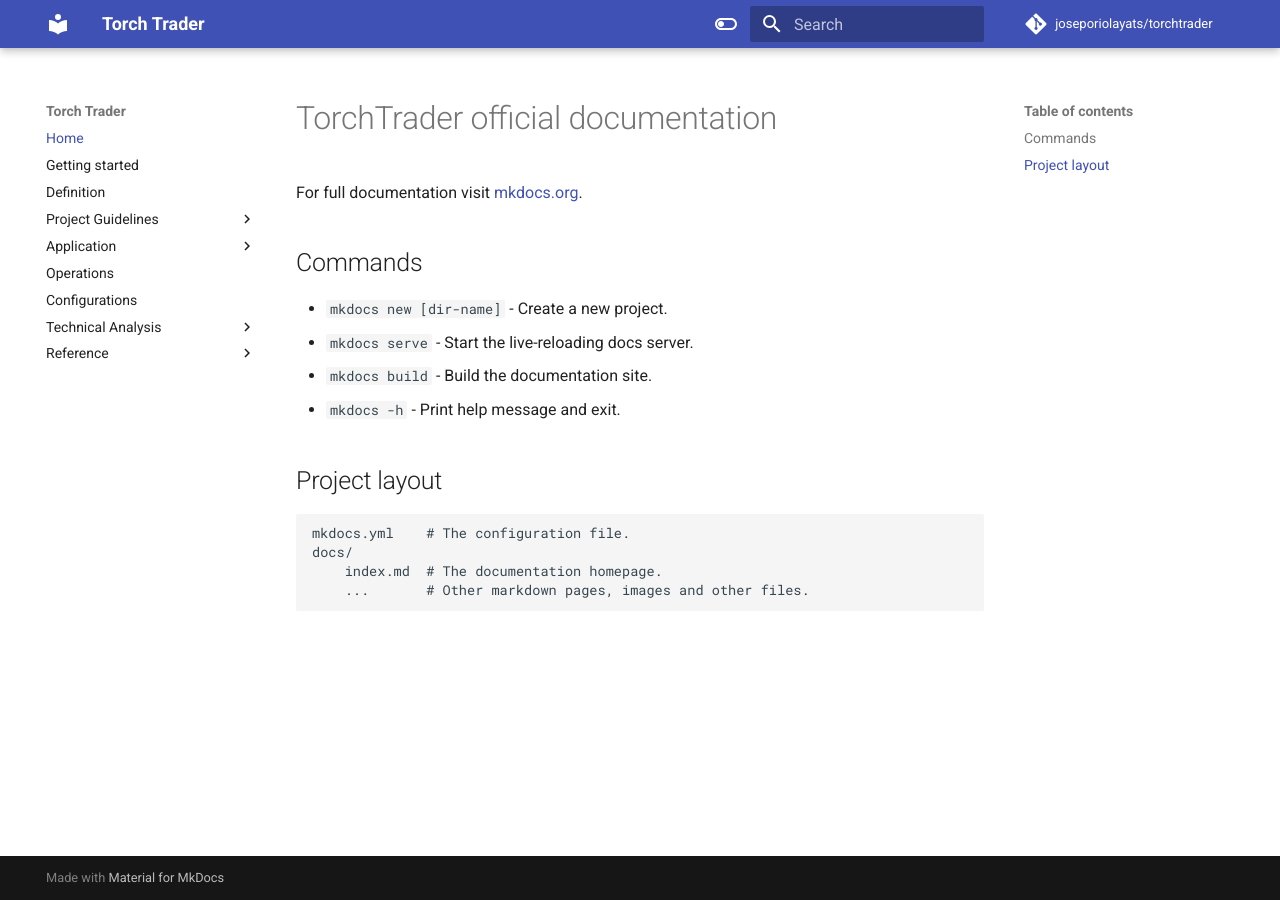
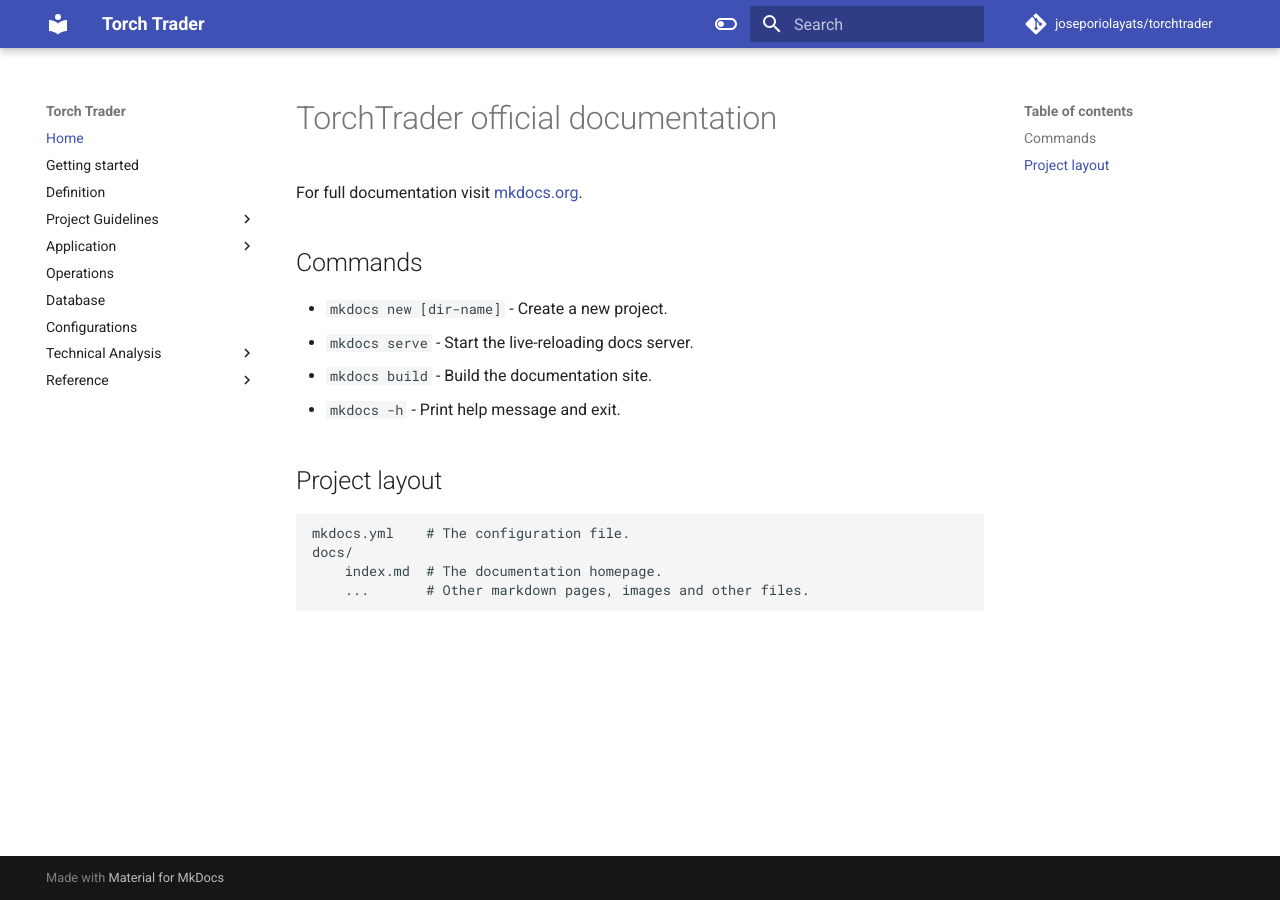
Before and after one commit to joseporiolayats/torchtrader, an MkDocs documentation site: the page built from docs/index.md, in a window 1280 px wide. Built offline with MkDocs 1.6.1 and Material for MkDocs 9.7.7, drawn with Linux system fonts in a browser that asks for light colours; comment, search, counter and statistics services are not loaded.

Commit message:
Adding the database documentation to ghpages

```diff
--- a/mkdocs.yml
+++ b/mkdocs.yml
@@ -87,6 +87,7 @@
       - API: app/api.md
       - Schemas: app/schemas.md
   - Operations: torchtrader/operations.md
+  - Database: data/database.md
   - Configurations: config/config.md
   - Technical Analysis:
       - MA - Moving Average: ta/ma.md
```
